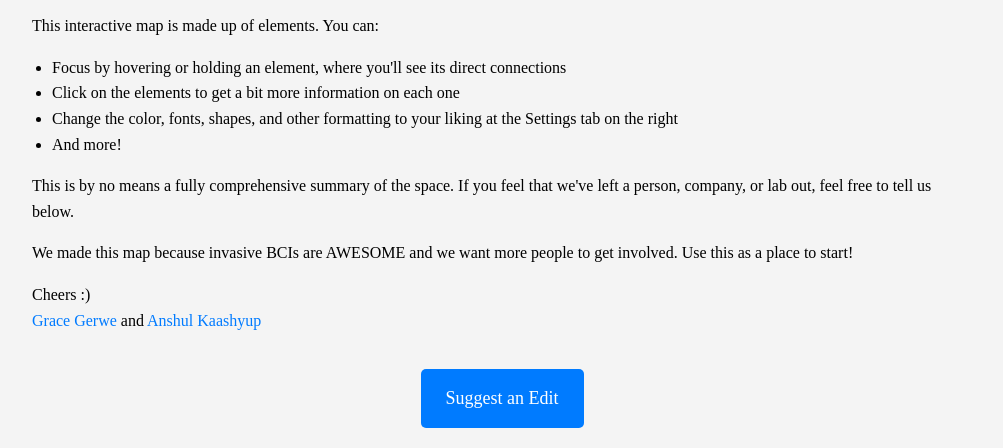
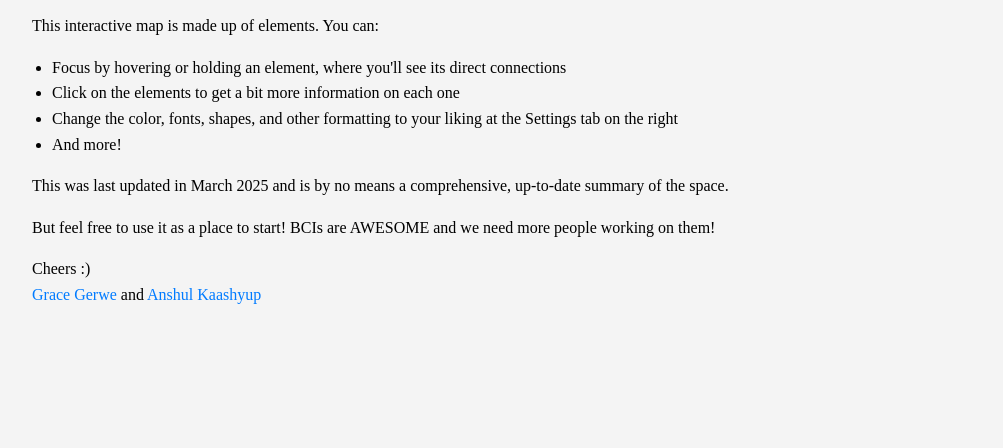
Before and after one commit to gracegerwe/bci_map, a plain HTML site: page index.html in a window 1280 px wide. Shown: the part 737-1185 px from the top of the page, without its empty margins (138-1141 px from the left). After the commit the page ends 1061 px from the top, so only its background shows below. Drawn offline with Linux system fonts and the light colour scheme.

Commit message:
delete change button

```diff
--- a/index.html
+++ b/index.html
@@ -120,17 +120,14 @@
             <li>Change the color, fonts, shapes, and other formatting to your liking at the Settings tab on the right</li>
             <li>And more!</li>
         </ul>
-        <p>This is by no means a fully comprehensive summary of the space. If you feel that we've left a person, company, or lab out, feel free to tell us below.</p>
+        <p>This was last updated in March 2025 and is by no means a comprehensive, up-to-date summary of the space.</p>
 
-        <p>We made this map because invasive BCIs are AWESOME and we want more people to get involved. Use this as a place to start!</p>
+        <p>But feel free to use it as a place to start! BCIs are AWESOME and we need more people working on them!</p>
 
         <p class="signature">
             Cheers :)<br>
             <a href="https://www.linkedin.com/in/gracegerwe/" rel="noopener noreferrer">Grace Gerwe</a> and <a href="https://www.linkedin.com/in/apkashyap/" rel="noopener noreferrer">Anshul Kaashyup</a>
         </p>
     </div>
-    <div class="button-container">
-        <a class="request-button" href="https://docs.google.com/forms/d/e/1FAIpQLSfen8CunnPHSaQkfyLRRDk2uXHj1Ed_2vLcJ_h47_6ShGUQpw/viewform?usp=sharing" target="_blank">Suggest an Edit</a>
-    </div>
 </body>
 </html>
```
